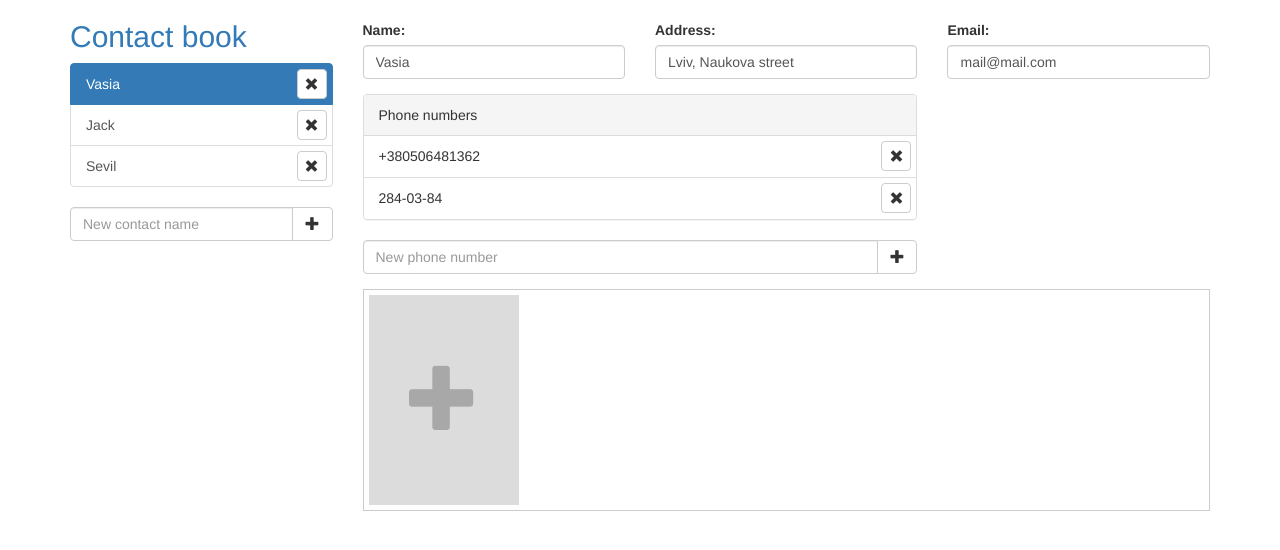
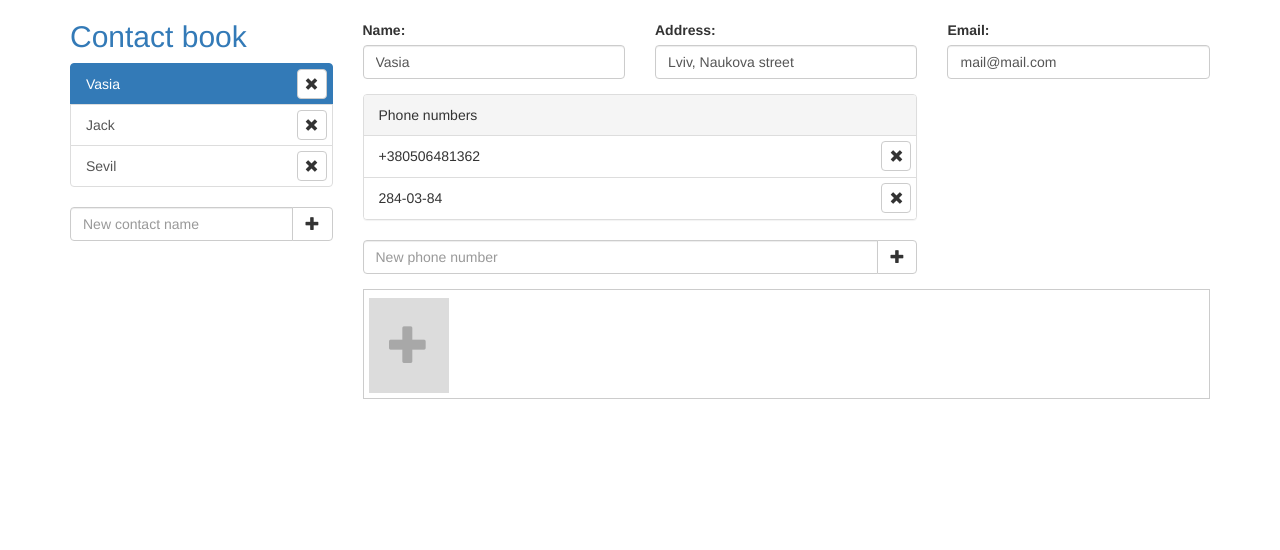
Before and after one commit to DanyloKiral/ContactBookNg, an Angular app: page /contact/1 in a window 1280 px wide. Shown: the top 550 px of the page. Built offline with nearby package versions, Linux system fonts and the light colour scheme.

Commit message:
Added image viewer

```diff
--- a/src/app/app.component.css
+++ b/src/app/app.component.css
@@ -5,7 +5,7 @@
 .contacts-scroll-box {
     max-height: calc(100vh - 100px);
     overflow-x: hidden;
-    overflow-y: scroll;
+    overflow-y: auto;
 }
 
 .site-header {
@@ -14,7 +14,7 @@
 }
 
 .page-content {
-    max-height: 100vh;
+    height: 100vh;
     overflow-x: hidden;
-    overflow-y: scroll;
+    overflow-y: auto;
 }
--- a/src/app/app.module.ts
+++ b/src/app/app.module.ts
@@ -9,6 +9,7 @@ import { ContactDetailsComponent } from './contact-details/contact-details.compo
 import { ContactsService } from './services/contacts.service';
 import { HomeComponent } from './home/home.component';
 import { ImagesManagerComponent } from './images-manager/images-manager.component';
+import { ImageViewerComponent } from './image-viewer/image-viewer.component';
 
 
 @NgModule({
@@ -17,7 +18,8 @@ import { ImagesManagerComponent } from './images-manager/images-manager.componen
     ContactsListComponent,
     ContactDetailsComponent,
     HomeComponent,
-    ImagesManagerComponent
+    ImagesManagerComponent,
+    ImageViewerComponent
 ],
   imports: [
     BrowserModule,
--- a/src/app/contact-details/contact-details.component.css
+++ b/src/app/contact-details/contact-details.component.css
@@ -1,3 +1,4 @@
 .images-row {
     padding-top: 15px;
+    padding-bottom: 10px;
 }
--- /dev/null
+++ b/src/app/image-viewer/image-viewer.component.css
@@ -0,0 +1,57 @@
+.modal {
+    display: block;
+    position: fixed;
+    z-index: 1;
+    padding-top: 80px;
+    left: 0;
+    top: 0;
+    width: 100%;
+    height: 100%;
+    overflow: auto;
+    background-color: rgb(0,0,0);
+    background-color: rgba(0,0,0,0.8);
+}
+
+.modal-content {
+    margin: auto;
+    display: block;
+    max-height: 85%;
+    max-width: 85%;
+    border-radius: 0;
+}
+
+/* Add Animation - Zoom in the Modal */
+.modal-content {
+    animation-name: zoom;
+    animation-duration: 0.6s;
+}
+
+@keyframes zoom {
+    from {transform:scale(0)}
+    to {transform:scale(1)}
+}
+
+/* The Close Button */
+.close {
+    position: absolute;
+    top: 15px;
+    right: 35px;
+    color: #f1f1f1;
+    font-size: 40px;
+    font-weight: bold;
+    transition: 0.3s;
+}
+
+.close:hover,
+.close:focus {
+    color: #bbb;
+    text-decoration: none;
+    cursor: pointer;
+}
+
+/* 100% Image Width on Smaller Screens */
+@media only screen and (max-width: 700px){
+    .modal-content {
+        width: 100%;
+    }
+}
--- /dev/null
+++ b/src/app/image-viewer/image-viewer.component.html
@@ -0,0 +1,4 @@
+<div class="modal">
+  <span class="close" (click)="closeModal()"><span class="glyphicon glyphicon-remove" aria-hidden="true"></span></span>
+  <img class="modal-content" [src]="imageUrl">
+</div>
--- /dev/null
+++ b/src/app/image-viewer/image-viewer.component.ts
@@ -0,0 +1,22 @@
+import { Component, OnInit, Input, Output, EventEmitter } from '@angular/core';
+
+@Component({
+  selector: 'app-image-viewer',
+  templateUrl: './image-viewer.component.html',
+  styleUrls: ['./image-viewer.component.css']
+})
+export class ImageViewerComponent implements OnInit {
+  @Input()
+  imageUrl: string;
+  @Output()
+  viewerClose = new EventEmitter();
+
+  constructor() { }
+
+  ngOnInit() {
+  }
+
+  closeModal() {
+    this.viewerClose.emit();
+  }
+}
--- a/src/app/images-manager/images-manager.component.css
+++ b/src/app/images-manager/images-manager.component.css
@@ -1,15 +1,21 @@
 .contact-image-thumbnail {
-    height: 200px !important;
+    height: 100px !important;
 }
 
 .images-list-item {
     display: inline-block;
     padding-right: 5px;
-    min-height: 210px;
+    min-height: 95px;
+    cursor: pointer;
+    vertical-align: top;
+}
+
+.images-list-item:not(.new-image-item):hover {
+    opacity: 0.7;
 }
 
 .images-manager-wrapper {
-    min-height: 210px;
+    min-height: 100px;
     width: 100%;
     border: 1px solid #ccc;
     padding: 5px;
@@ -17,9 +23,9 @@
 
 .new-image-item {
     background-color: gainsboro;
-    width: 150px;
-    cursor: pointer;
+    width: 80px;
     text-align: center;
+    margin-top: 2.5px;
 }
 
 .new-image-item:hover {
@@ -31,8 +37,8 @@
 }
 
 .new-image-item span.glyphicon {
-    font-size: 70px;
+    font-size: 40px;
     opacity: 0.3;
-    line-height: 200px;
+    line-height: 90px;
     left: 3px;
 }
--- a/src/app/images-manager/images-manager.component.html
+++ b/src/app/images-manager/images-manager.component.html
@@ -7,7 +7,7 @@
     </button>
   </div>
   <div class="images-list">
-    <div *ngFor="let image of images" class="images-list-item">
+    <div *ngFor="let image of images" class="images-list-item" (click)="onImageSelect(image)">
       <img [src]="image" class="contact-image-thumbnail img-thumbnail" alt="Contact image" />
     </div>
     <div class="images-list-item new-image-item" (click)="fileInput.click()">
@@ -15,3 +15,4 @@
     </div>
   </div>
 </div>
+<app-image-viewer *ngIf="!!selectedImageUrl" [imageUrl]="selectedImageUrl" (viewerClose)="selectedImageUrl = null;"></app-image-viewer>
--- a/src/app/images-manager/images-manager.component.ts
+++ b/src/app/images-manager/images-manager.component.ts
@@ -10,6 +10,7 @@ import { DoCheck } from '@angular/core/src/metadata/lifecycle_hooks';
 export class ImagesManagerComponent implements OnInit, DoCheck {
   @Input() images: string[];
   @Output() imagesChange = new EventEmitter();
+  selectedImageUrl: string = null;
 
   ngDoCheck() {
     this.imagesChange.next(this.images);
@@ -21,13 +22,16 @@ export class ImagesManagerComponent implements OnInit, DoCheck {
       const file: File = files[0];
       const myReader: FileReader = new FileReader();
       myReader.onloadend = (e) => {
-        console.log(myReader.result);
         images.push(myReader.result);
       };
       myReader.readAsDataURL(file);
     }
   }
 
+  onImageSelect(imageUrl) {
+    this.selectedImageUrl = imageUrl;
+  }
+
   ngOnInit() {
   }
 }
--- a/src/styles.css
+++ b/src/styles.css
@@ -14,3 +14,7 @@
 .list-group-item {
     min-height: 42px;
 }
+
+.input-group input.form-control, .input-group .input-group-btn>.btn, .list-group-item.active {
+    z-index: 0;
+}
```
Also changed, not shown: 1 other file (tests, documents, lock files or other folders).
